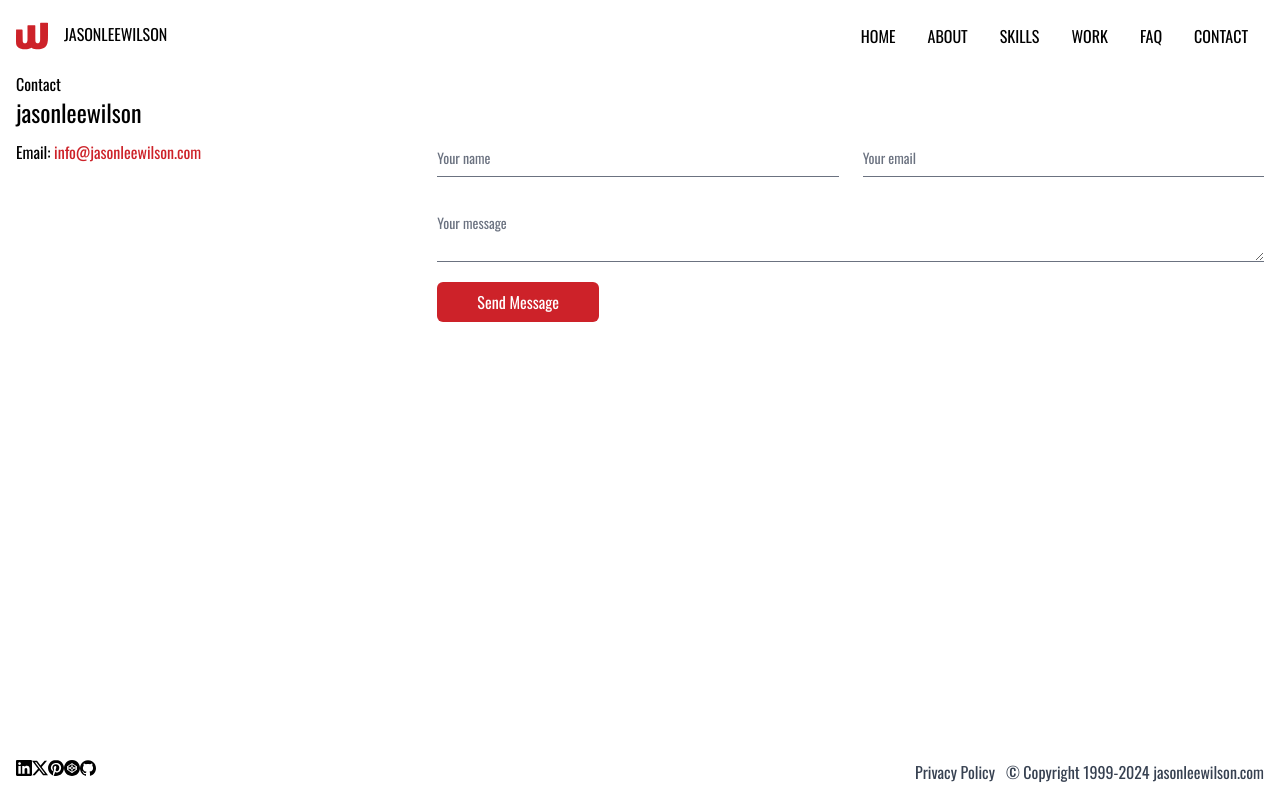
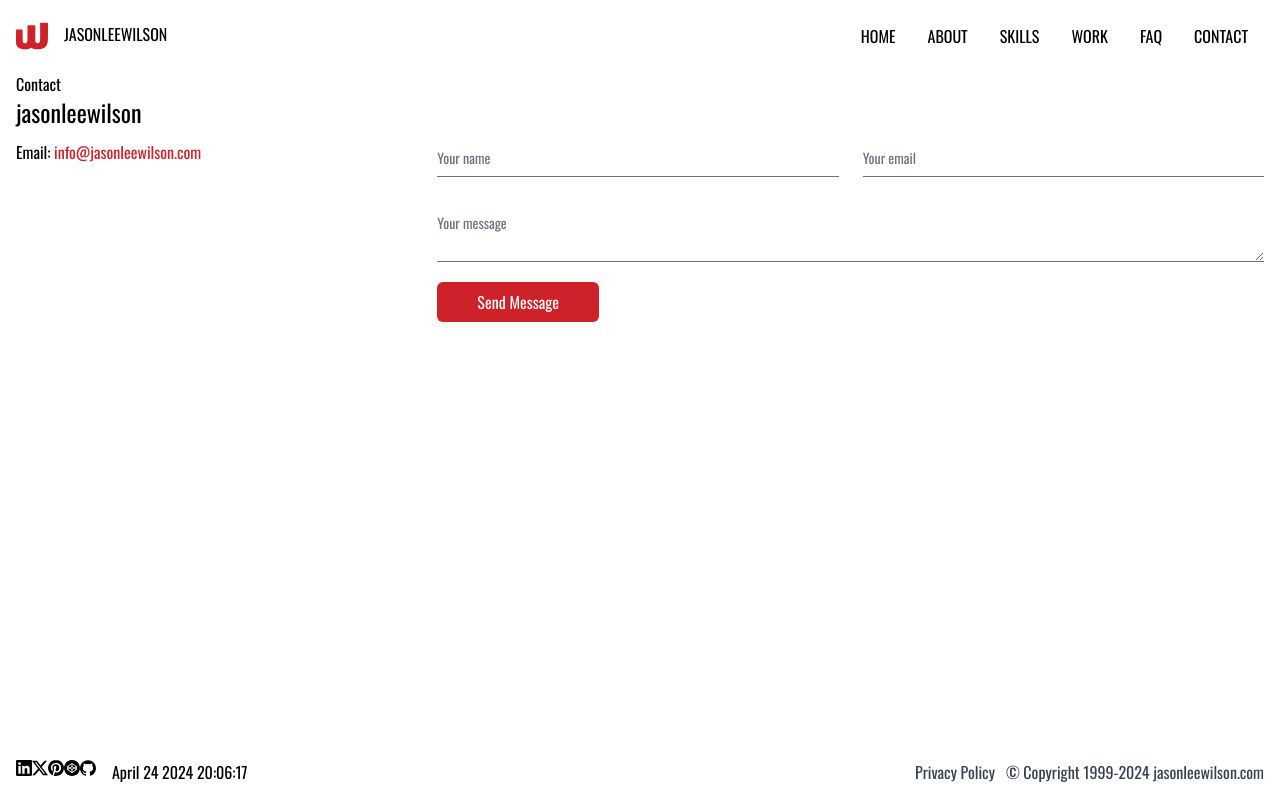
Before and after one commit to jasonleewilson/jasonleewilson, a Next.js app: page /contact in a window 1280 px wide. Built offline with nearby package versions, Linux system fonts and the light colour scheme.

Commit message:
added clock component

```diff
--- /dev/null
+++ b/src/app/components/Clock.js
@@ -0,0 +1,47 @@
+"use client";
+
+import { useState, useEffect } from "react";
+
+function Clock() {
+  const [time, setTime] = useState(new Date());
+
+  // Function to pad numbers with leading zeros
+  function pad(number, length) {
+    return (number < 10 ? "0" : "") + number;
+  }
+
+  // Function to update the clock
+  function updateClock() {
+    const now = new Date();
+    setTime(now);
+  }
+
+  // Function to initialize the clock
+  useEffect(() => {
+    const intervalId = setInterval(updateClock, 1000);
+    return () => clearInterval(intervalId);
+  }, []); // Run only once on component mount
+
+  // Extracting time values
+  const mo = time.toLocaleString("en-US", { month: "long" });
+  const dy = pad(time.getDate(), 2);
+  const yr = time.getFullYear();
+  const hou = pad(time.getHours());
+  const min = pad(time.getMinutes(), 2);
+  const sec = pad(time.getSeconds(), 2);
+  //   const milli = time.getMilliseconds();
+
+  return (
+    <div className='flex pl-4'>
+      <div id='mon'>{mo}&nbsp;</div>
+      <div id='d'>{dy}&nbsp;</div>
+      <div id='y'>{yr}&nbsp;</div>
+      <div id='h'>{hou}:</div>
+      <div id='m'>{min}:</div>
+      <div id='s'>{sec}</div>
+      {/* <div id='mi'>{milli}</div> */}
+    </div>
+  );
+}
+
+export default Clock;
--- a/src/app/components/Footer.tsx
+++ b/src/app/components/Footer.tsx
@@ -1,10 +1,12 @@
 "use client";
 import Link from "next/link";
-import Image from "next/image";
-// import styles from "../styles/Footer.module.scss";
+// import Image from "next/image";
 
 import { usePathname } from "next/navigation";
 import { disableNavWithFooter } from "../utils/disableNavWithFooter";
+
+import dynamic from "next/dynamic";
+const Clock = dynamic(() => import("../components/Clock"), { ssr: false });
 
 import {
   SiLinkedin,
@@ -146,6 +148,7 @@ export default function Footer() {
               <SiGithub className='github' title='github' tabIndex={0} />
             </a>
           </div>
+          <Clock />
         </div>
         <div className='md:text-right text-gray-700'>
           <Link href='/privacy'>Privacy Policy</Link>&nbsp;&nbsp; &#169;
--- a/src/app/work/page.tsx
+++ b/src/app/work/page.tsx
@@ -51,17 +51,17 @@ export default function Work() {
       repoUrl: "#",
       displayNone: "hidden",
     },
+    // {
+    //   id: 4,
+    //   name: "EPTex",
+    //   description: "Portfolio 5 - description",
+    //   imageUrl: "/images/project-eptexas.jpg",
+    //   siteUrl: "https://eptexas.com",
+    //   repoUrl: "#",
+    //   displayNone: "hidden",
+    // },
     {
       id: 4,
-      name: "EPTex",
-      description: "Portfolio 5 - description",
-      imageUrl: "/images/project-eptexas.jpg",
-      siteUrl: "https://eptexas.com",
-      repoUrl: "#",
-      displayNone: "hidden",
-    },
-    {
-      id: 5,
       name: "P.F. Chang's - Global",
       description: "Portfolio 6 - description",
       imageUrl: "/images/project-pfchangs-gbd.jpg",
@@ -70,7 +70,7 @@ export default function Work() {
       displayNone: "hidden",
     },
     {
-      id: 6,
+      id: 5,
       name: "Bitcoin Current Price",
       description: "Portfolio 7 - description",
       imageUrl: "/images/project-bitcoin-current-price.jpg",
@@ -79,7 +79,7 @@ export default function Work() {
       displayNone: "",
     },
     {
-      id: 7,
+      id: 6,
       name: "Current Price",
       description: "Portfolio 8 - description",
       imageUrl: "/images/project-current-price.jpg",
@@ -88,7 +88,7 @@ export default function Work() {
       displayNone: "",
     },
     {
-      id: 8,
+      id: 7,
       name: "Hello World Pro",
       description: "Portfolio 9 - description",
       imageUrl: "/images/project-helloworldpro.jpg",
@@ -97,7 +97,7 @@ export default function Work() {
       displayNone: "",
     },
     {
-      id: 9,
+      id: 8,
       name: "Jason Lee Wilson - Github.io",
       description: "Portfolio 10 - description",
       imageUrl: "/images/project-github-jasonleewilson.jpg",
@@ -106,7 +106,7 @@ export default function Work() {
       displayNone: "",
     },
     {
-      id: 10,
+      id: 9,
       name: "Jason Lee Wilson - This website",
       description: "Portfolio 10 - description",
       imageUrl: "/images/project-jasonleewilson.jpg",
@@ -119,7 +119,7 @@ export default function Work() {
     <main className='flex-grow container-fluid px-4 lg:px-4'>
       <div>
         <h1 className='text-4xl font-medium text-right mb-4 uppercase'>Work</h1>
-        <div className='grid sm:grid-cols-1 sm:grid-rows-1 md:grid-cols-2 md:grid-rows-2 lg:grid-cols-3 lg:grid-rows-2 gap-4'>
+        <div className='grid sm:grid-cols-1 sm:grid-rows-1 md:grid-cols-2 md:grid-rows-2 gap-4'>
           {portfolioItems.map((portfolioItem) => (
             <Card
               key={"${portfolioItem.name}-${portfolioItem.id}"}
```
